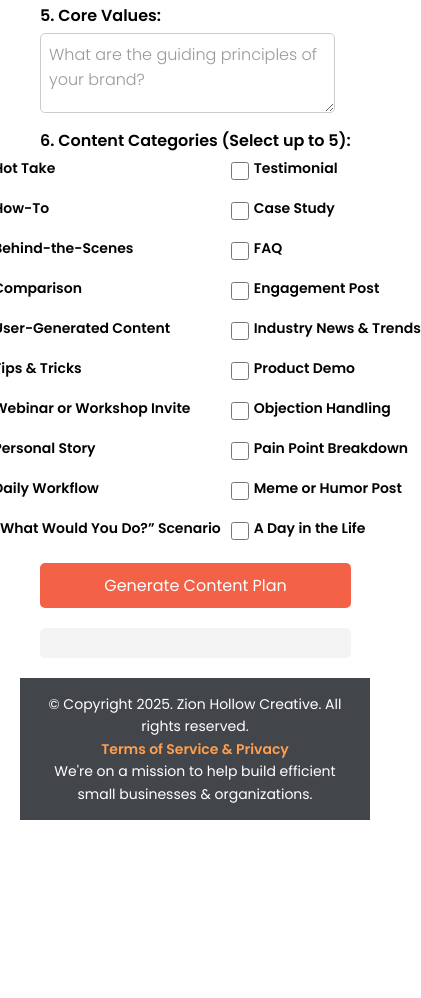
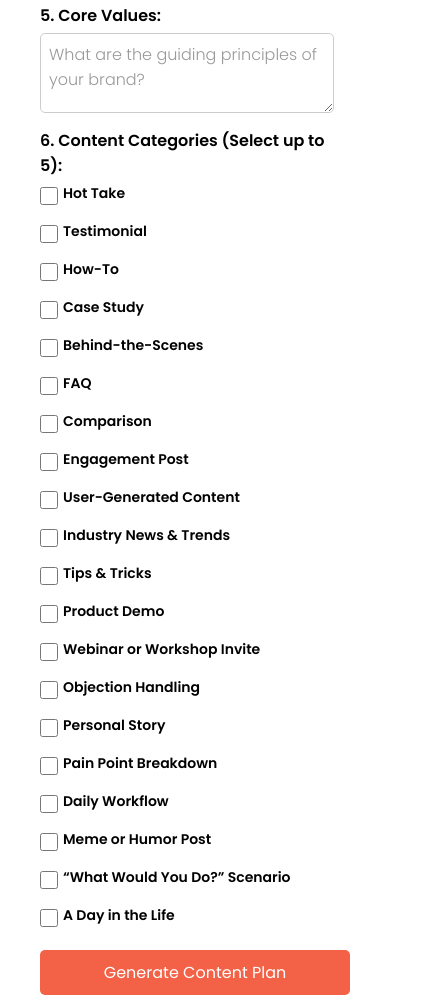
Before and after one commit to broLgray/60doc-web-app, a website: page index.html in a window 390 px wide. Shown: the part 735-1733 px from the top of the page, 421 px wide, since content can reach past the window. Before the commit the page ends 1555 px from the top, so only its background shows below. Drawn offline with Linux system fonts and the light colour scheme.

Commit message:
Updated Styling

```diff
--- a/styles.css
+++ b/styles.css
@@ -154,16 +154,18 @@ input {
 
 @media screen and (max-width: 768px) {
     .checkbox-group {
-        display: grid;
-        grid-template-columns: repeat(2, 1fr); /* Switch to 2 columns on mobile */
-        gap: 10px;
-        justify-content: center;
+        display: flex;
+        flex-direction: column; /* Stack items in a single column */
+        gap: 8px; /* Reduce space between checkboxes */
+        align-items: flex-start; /* Align checkboxes to the left */
         max-width: 100%;
     }
 
     .checkbox-group label {
         white-space: nowrap;
         font-size: 14px;
+        display: flex;
+        align-items: center;
     }
 }
 
```
